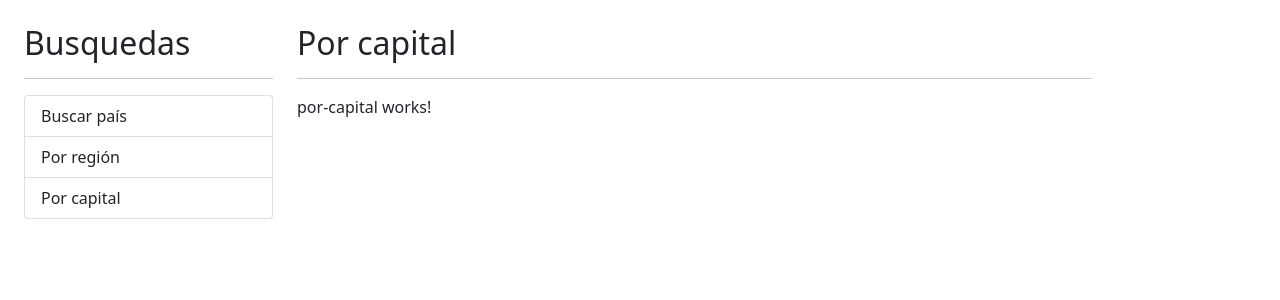
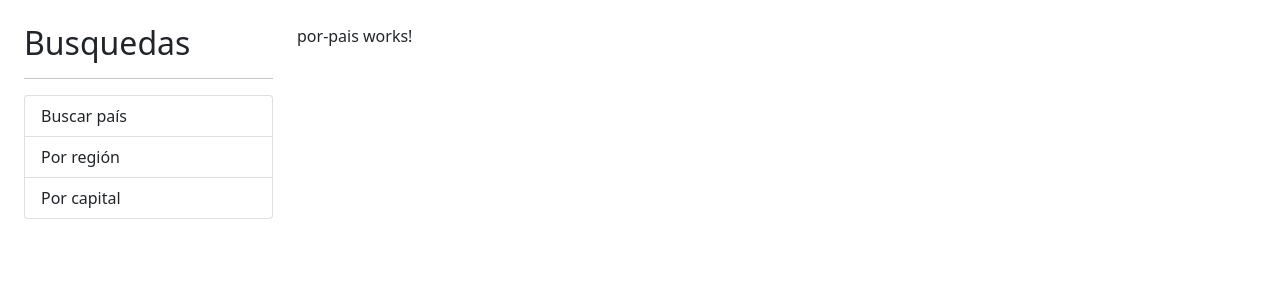
Before and after one commit to washopilot/03-paisesApp, an Angular app: page / in a window 1280 px wide. Shown: the top 300 px of the page. Built offline with nearby package versions, Linux system fonts and the light colour scheme.

Commit message:
inicializando rutas

```diff
--- a/src/app/app.component.html
+++ b/src/app/app.component.html
@@ -10,8 +10,6 @@
   </div>
 
   <div class="col">
-    <h2>Por capital</h2>
-    <hr />
-    <app-por-capital></app-por-capital>
+    <router-outlet></router-outlet>
   </div>
 </div>
--- a/src/app/app.module.ts
+++ b/src/app/app.module.ts
@@ -5,9 +5,11 @@ import { AppComponent } from './app.component';
 import { PaisModule } from './pais/pais.module';
 import { SharedModule } from './shared/shared.module';
 
+import { AppRoutingModule } from './app-routing.module';
+
 @NgModule({
   declarations: [AppComponent],
-  imports: [BrowserModule, PaisModule, SharedModule],
+  imports: [BrowserModule, AppRoutingModule, PaisModule, SharedModule],
   providers: [],
   bootstrap: [AppComponent],
 })
```
Also changed, not shown: src/app/app-routing.module.ts (added, +20 -0 lines).
